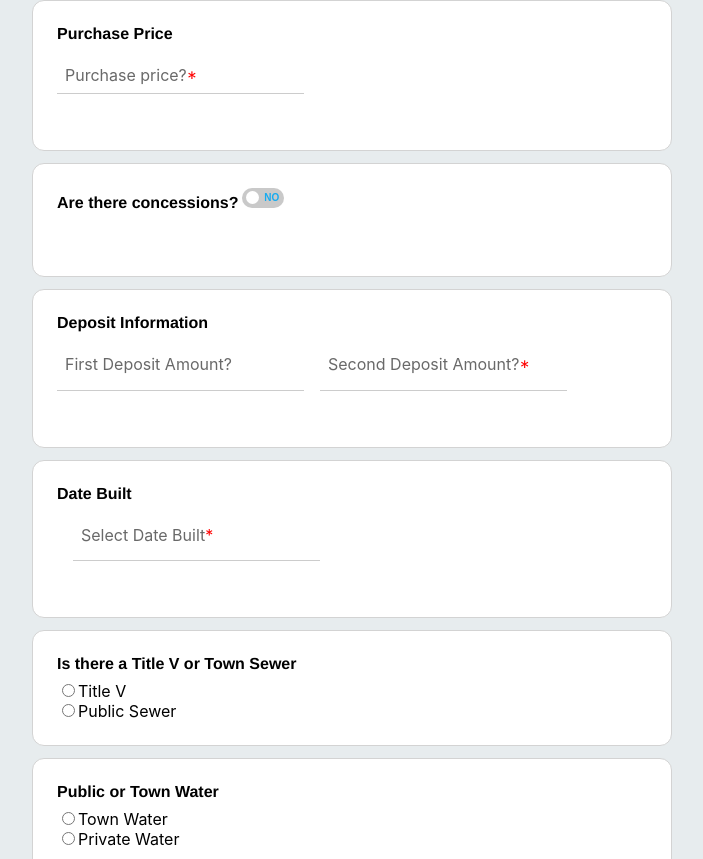
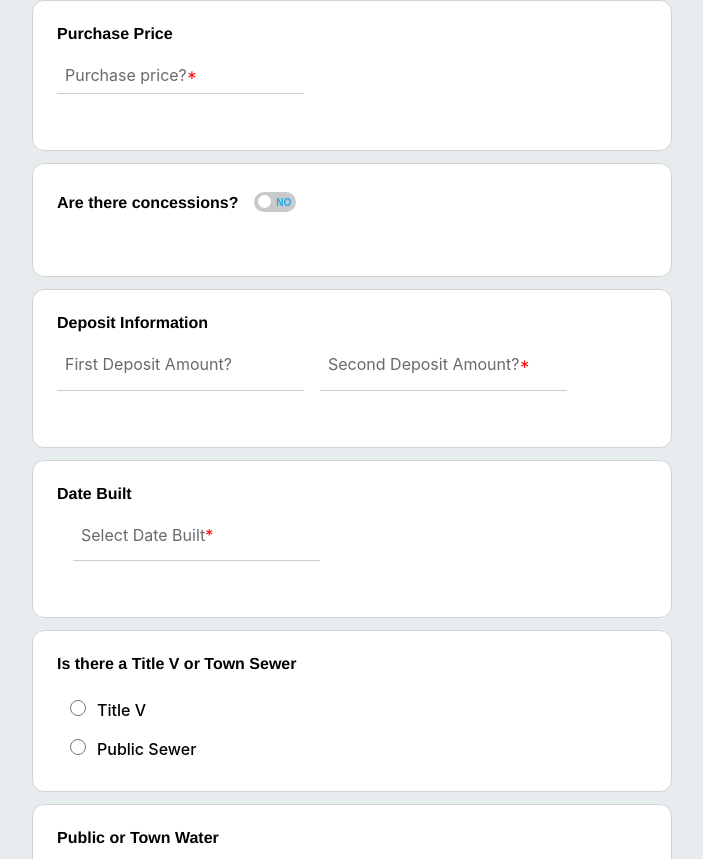
Before and after one commit to davidrudder23/Wendy-RealEstate, a React (Create React App) app in the folder frontend/: page / in a window 1280 px wide. Shown: the part 1461-2320 px from the top of the page, without its empty margins (288-991 px from the left). Built offline with nearby package versions, Linux system fonts and the light colour scheme.

Commit message:
Updated Slider CSS
Adjusted the slider to have more space between it
and the title. Additionally, added space above it
to look more inline with title.

```diff
--- a/frontend/src/components/AgentForm.js
+++ b/frontend/src/components/AgentForm.js
@@ -9,7 +9,6 @@ import Slider from "./Form/Slider";
 import PropertyInfo from "./Form/PropertyInfo";
 import CustomDatePicker from './Form/DatePicker';
 import RadioSelector from "./Form/RadioSelector";
-
 
 const mortgageTypes = ["Conventional", "FHA", "VA", "Cash"];
 const propertyTypes = ["Single Family","Multi Family", "Condo"];
@@ -23,7 +22,7 @@ const AgentForm = () => {
     const [isConcessions, setIsConcessions] = React.useState(false);
     const [additionalOffer, setAdditionalOffer] = React.useState(false);
 
-    console.log("Watch: " + watch("titleOrTownSewer")); // watch input value by passing the name of it
+    console.log("Watch: " + watch("")); // watch input value by passing the name of it
 
     return (
         // "handleSubmit" will validate your inputs before invoking "onSubmit"
@@ -85,8 +84,8 @@ const AgentForm = () => {
                 </S.FieldWrapper>
                 <S.FieldWrapper>
                     <S.FieldTitle>Are there concessions?
-                    <Slider isChecked={isConcessions} setIsChecked={setIsConcessions} name="areConcessions" required={false} register={register} /></S.FieldTitle>
-                    {/* TODO: Make a text area field instead for this section. Concessions can be lengthy */}
+                        <Slider isChecked={isConcessions} setIsChecked={setIsConcessions} name="areConcessions" required={false} register={register} />
+                    </S.FieldTitle>
                     { isConcessions ?
                     <div>
                         <InputField
@@ -122,13 +121,13 @@ const AgentForm = () => {
                         <S.FieldTitle>Date Built</S.FieldTitle>
                         <CustomDatePicker control={control} name="dateHouseBuilt" label="Select Date Built" required={true} />
                 </S.FieldWrapper>
-                <S.FieldWrapper>
+                <S.FieldWrapper error={errors.titleOrTownSewer} >
                     <S.FieldTitle>Is there a Title V or Town Sewer</S.FieldTitle>
-                    <RadioSelector  register={register} name="titleOrTownSewer" required={true} array={["Title V","Public Sewer"]} />
+                    <RadioSelector register={register} name="titleOrTownSewer" required={true} array={["Title V","Public Sewer"]} />
                 </S.FieldWrapper>
-                <S.FieldWrapper>
+                <S.FieldWrapper error={errors.publicOrTownWater} >
                     <S.FieldTitle>Public or Town Water</S.FieldTitle>
-                    <RadioSelector  register={register} name="publicOrTownWater" required={true} array={["Town Water","Private Water"]} />
+                    <RadioSelector register={register} name="publicOrTownWater" required={true} array={["Town Water","Private Water"]} />
                 </S.FieldWrapper>
                 <S.FieldWrapper>
                     <S.FieldTitle>Inspection Deadline</S.FieldTitle>
@@ -136,6 +135,7 @@ const AgentForm = () => {
                 </S.FieldWrapper>
                 <S.FieldWrapper>
                         <S.FieldTitle>Mortgage Commitment Deadline</S.FieldTitle>
+                        <CustomDatePicker control={control} name="mortgageCommitmentDeadline" label="Select Mortgage Commitment Date" required={true} />
                 </S.FieldWrapper>
                 <S.FieldWrapper>
                     <S.FieldTitle>Closing Date</S.FieldTitle>
@@ -158,10 +158,6 @@ const AgentForm = () => {
 export default AgentForm
 
 // List of fields needed:
-
-
-
-
 
 // <<Buyers Agent First Name>>
 // <<Buyers Agent MLS Number>>
--- a/frontend/src/components/Form/RadioSelector.js
+++ b/frontend/src/components/Form/RadioSelector.js
@@ -1,4 +1,5 @@
-import React from 'react'
+import React from 'react';
+import * as S from "./RadioSelectorStyled";
 
 const RadioSelector = React.memo(({ register, required, name, array }) => {
 
@@ -8,14 +9,16 @@ const RadioSelector = React.memo(({ register, required, name, array }) => {
     // Documentation: https://reactjs.org/docs/uncontrolled-components.html
 
     return (
-        <div style={{ display: "flex", flexDirection: "column"}}>
+        <S.Container>
             {array.map((value) => (
-                <label key={value}>
-                    <input key={value} name={name} type="radio" value={value} defaultChecked={selectedVal === "test2"} ref={register({ required: required })} />
-                    {value}
-                </label>
+                <div key={`input-${value}`}>
+                    <input name={name} type="radio" value={value} defaultChecked={selectedVal === "test2"} ref={register({ required: required })} />
+                    <label>
+                        {value}
+                    </label>
+                </div>
             ))}
-        </div>
+        </S.Container>
     )
 })
 
--- a/frontend/src/components/Form/RadioSelectorStyled.js
+++ b/frontend/src/components/Form/RadioSelectorStyled.js
@@ -0,0 +1,22 @@
+import styled from "styled-components";
+
+export const Container = styled.div`
+    display: flex;
+    flex-direction: column;
+    margin-top: 1em;
+
+    div {
+        margin: .5rem;
+    }
+
+    input {
+        width: 1rem;
+        height: 1rem;
+    }
+
+    label {
+        margin: .25em;
+        font-weight: 450;
+        padding-left: .25rem;
+    }
+`;
--- a/frontend/src/components/Form/Slider.js
+++ b/frontend/src/components/Form/Slider.js
@@ -6,10 +6,12 @@ const Slider = React.memo(({ isChecked, setIsChecked, name, required, register }
     console.log("re-rendered: " + name)
 
     return (
-        <S.Label>
-            <S.Input value={isChecked} type="checkbox" name={name} ref={register({ required: required })} />
-            <S.Span checked={isChecked} onClick={() => setIsChecked(isChecked => !isChecked)} />
-        </S.Label>
+        <S.Container>
+            <S.Label>
+                <S.Input value={isChecked} type="checkbox" name={name} ref={register({ required: required })} />
+                <S.Span checked={isChecked} onClick={() => setIsChecked(isChecked => !isChecked)} />
+            </S.Label>
+        </S.Container>
     )
 })
 
--- a/frontend/src/components/Form/SliderStyled.js
+++ b/frontend/src/components/Form/SliderStyled.js
@@ -1,12 +1,19 @@
 import styled from "styled-components";
+
+export const Container = styled.div`
+    position: relative;
+    display: inline-block;
+    margin-left: 1rem;
+    top: .25rem;
+`;
 
 export const Label = styled.label`
     position: relative;
     display: inline-block;
     width: 2.625rem;
     height: 1.25rem;
-    margin-left: .25rem;
-    line-height: 1.5rem;
+    /* line-height: 1.5rem; */
+
 `;
 
 export const Input = styled.input`
```
